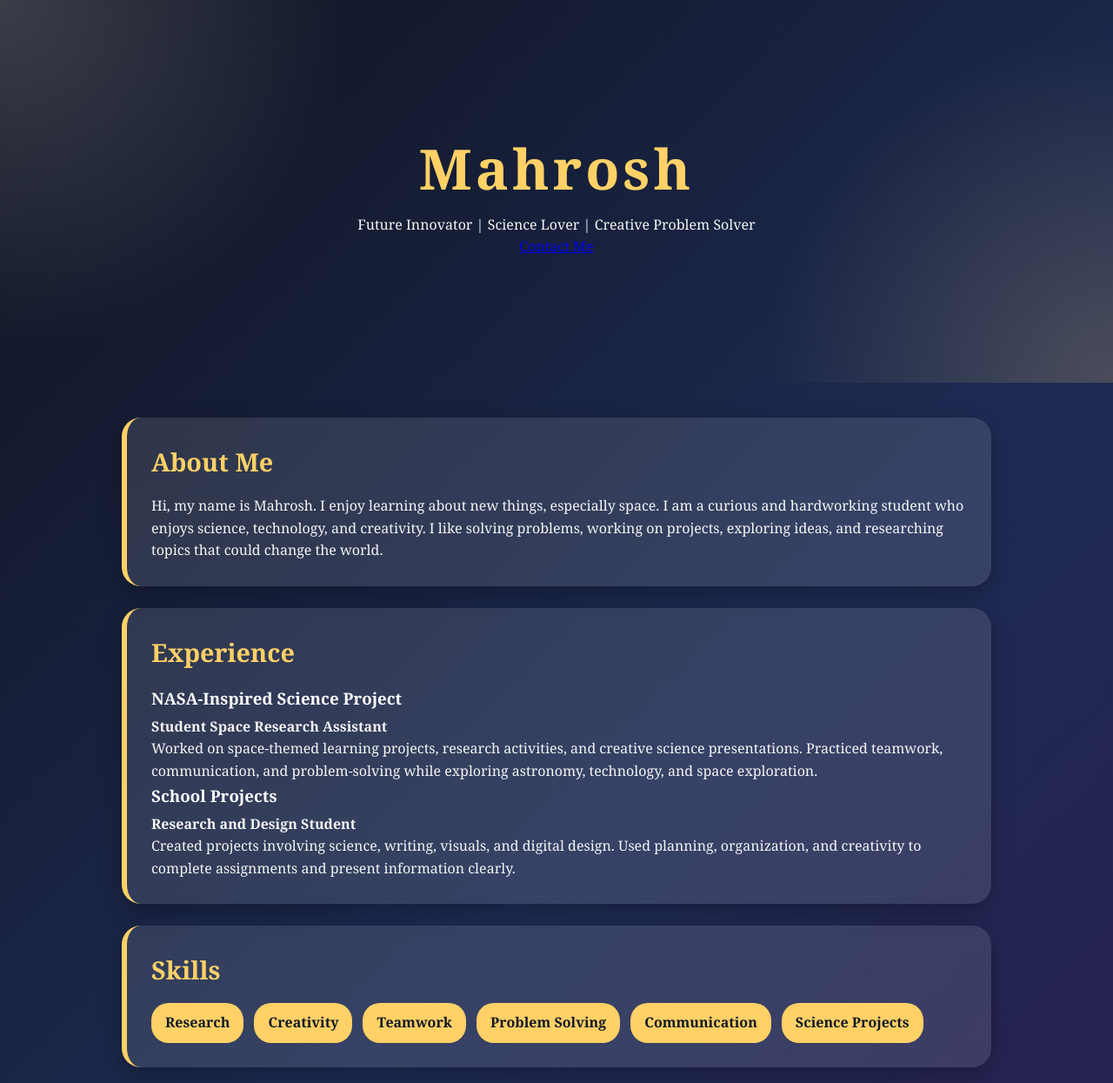
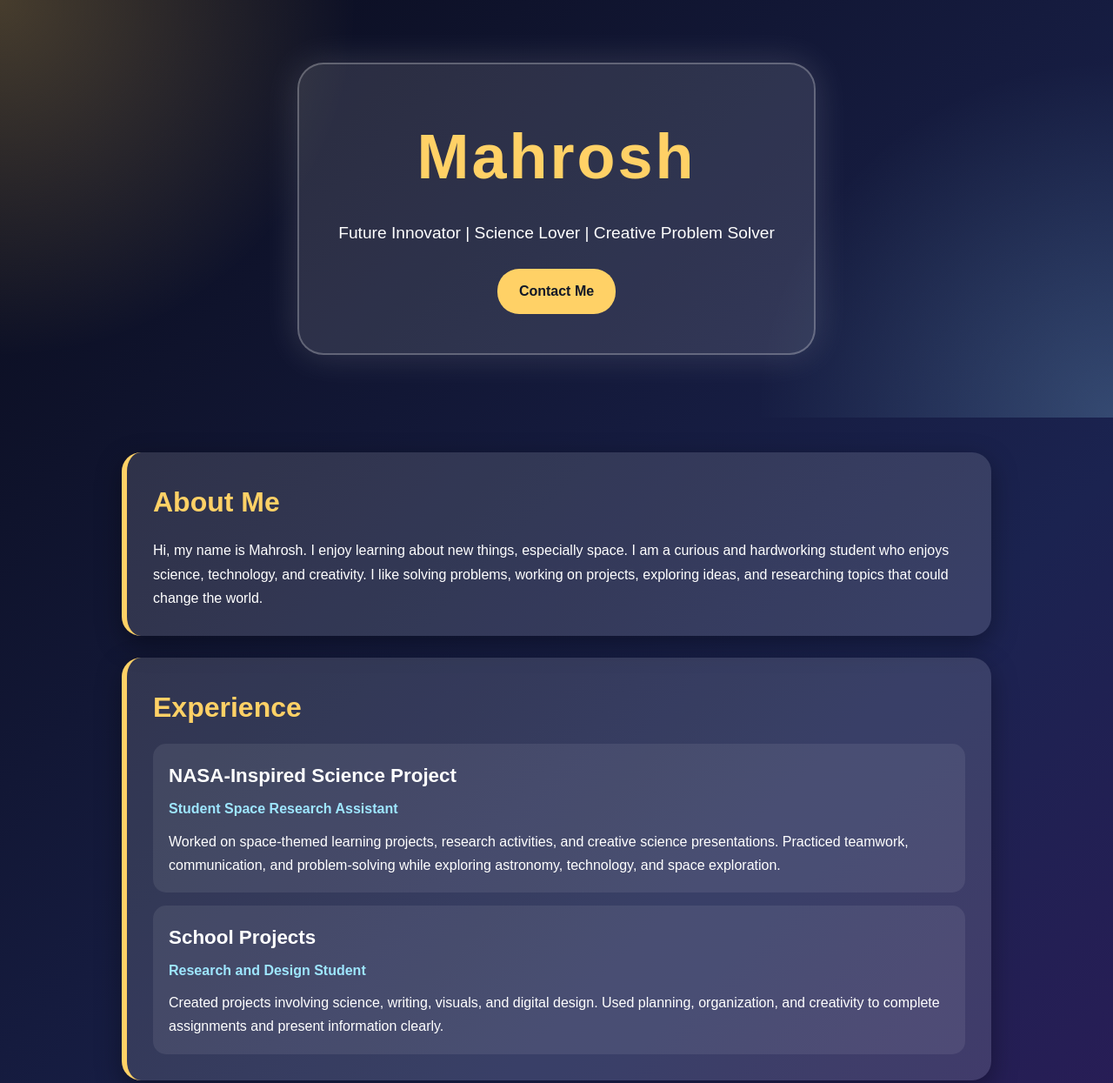
Before and after one commit to mahroshf7/resume-website, a plain HTML site: page index.html in a window 1280 px wide. Shown: the top 1245 px of the page at 87% size. Drawn offline with Linux system fonts and the light colour scheme.

Commit message:
Refactor CSS styles for improved design and layout

```diff
--- a/style.css
+++ b/style.css
@@ -5,72 +5,67 @@
 }
 
 body {
-  font-family: Georgia, 'Times New Roman', serif;
-  background: linear-gradient(135deg, #10131f, #1d2b53, #2f1b4f);
-  color: #f5f5f5;
-  line-height: 1.6;
+  font-family: Arial, Helvetica, sans-serif;
+  background: linear-gradient(135deg, #090b1a, #1b2350, #3b145f);
+  color: white;
+  line-height: 1.7;
 }
 
 .hero {
-  min-height: 55vh;
+  min-height: 60vh;
   display: flex;
   justify-content: center;
   align-items: center;
   text-align: center;
+  padding: 40px 20px;
   background:
-    radial-gradient(circle at top left, rgba(255, 255, 255, 0.18), transparent 30%),
-    radial-gradient(circle at bottom right, rgba(255, 210, 120, 0.2), transparent 30%);
-  padding: 40px 20px;
+    radial-gradient(circle at top left, rgba(255, 209, 102, 0.25), transparent 30%),
+    radial-gradient(circle at bottom right, rgba(158, 230, 255, 0.2), transparent 30%);
 }
 
-.hero-text {
-  border: 2px solid rgba(255, 255, 255, 0.3);
-  padding: 40px;
-  border-radius: 25px;
-  backdrop-filter: blur(8px);
-  box-shadow: 0 0 30px rgba(255, 255, 255, 0.15);
+.hero-box {
+  padding: 45px;
+  border-radius: 30px;
+  background: rgba(255, 255, 255, 0.12);
+  border: 2px solid rgba(255, 255, 255, 0.25);
+  box-shadow: 0 0 40px rgba(255, 255, 255, 0.15);
 }
 
-h1 {
-  font-size: 4rem;
-  letter-spacing: 4px;
+.hero-box h1 {
+  font-size: 4.5rem;
   color: #ffd166;
+  letter-spacing: 3px;
+  margin-bottom: 10px;
 }
 
-.tagline {
+.hero-box p {
   font-size: 1.2rem;
-  margin: 15px 0 25px;
-  color: #e6e6e6;
+  margin-bottom: 25px;
 }
 
-.button {
+.hero-box a {
+  display: inline-block;
   text-decoration: none;
-  background-color: #ffd166;
+  background: #ffd166;
   color: #111827;
-  padding: 12px 24px;
-  border-radius: 30px;
+  padding: 12px 25px;
+  border-radius: 25px;
   font-weight: bold;
-  transition: 0.3s;
 }
 
-.button:hover {
-  background-color: #ffffff;
-  transform: scale(1.05);
-}
-
-main {
+.container {
   width: 85%;
   max-width: 1000px;
   margin: 40px auto;
 }
 
 .card {
-  background: rgba(255, 255, 255, 0.11);
+  background: rgba(255, 255, 255, 0.13);
+  padding: 30px;
+  border-radius: 22px;
   margin-bottom: 25px;
-  padding: 28px;
-  border-radius: 22px;
-  box-shadow: 0 8px 25px rgba(0, 0, 0, 0.25);
   border-left: 6px solid #ffd166;
+  box-shadow: 0 10px 30px rgba(0, 0, 0, 0.35);
 }
 
 .card:hover {
@@ -80,24 +75,23 @@ main {
 
 h2 {
   color: #ffd166;
+  font-size: 2rem;
   margin-bottom: 15px;
-  font-size: 1.8rem;
 }
 
 h3 {
-  color: #ffffff;
+  color: white;
+  font-size: 1.4rem;
   margin-bottom: 5px;
 }
 
-.role {
+h4 {
   color: #9ee6ff;
-  font-weight: bold;
-  margin-bottom: 8px;
+  margin-bottom: 10px;
 }
 
-.experience-box,
-.project {
-  background-color: rgba(255, 255, 255, 0.08);
+.item {
+  background: rgba(255, 255, 255, 0.08);
   padding: 18px;
   border-radius: 15px;
   margin-top: 15px;
@@ -110,7 +104,7 @@ h3 {
 }
 
 .skills span {
-  background-color: #ffd166;
+  background: #ffd166;
   color: #111827;
   padding: 10px 16px;
   border-radius: 20px;
@@ -120,20 +114,19 @@ h3 {
 footer {
   text-align: center;
   padding: 25px;
-  background-color: rgba(0, 0, 0, 0.35);
-  color: #dddddd;
+  background: rgba(0, 0, 0, 0.35);
 }
 
 @media screen and (max-width: 600px) {
-  h1 {
+  .hero-box h1 {
     font-size: 2.8rem;
   }
 
-  .hero-text {
+  .hero-box {
     padding: 25px;
   }
 
-  main {
+  .container {
     width: 92%;
   }
 }
```
